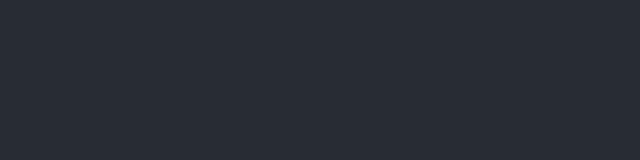
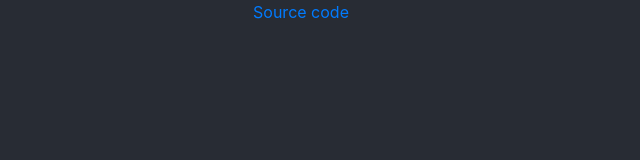
Before and after one commit to Atrello/Hyperlink-Site, a plain HTML site: page index.html in a window 1280 px wide. Shown: the top 160 px of the page, without its empty margins (339-979 px from the left). Drawn offline with nearby package versions, Linux system fonts and the light colour scheme.

Commit message:
Added link to source.

```diff
--- a/css/main.css
+++ b/css/main.css
@@ -22,3 +22,7 @@ li{
     -webkit-transform: translateX(-50%) translateY(-50%);
     transform: translateX(-50%) translateY(-50%);
 }
+
+#footer{
+    text-align: center;
+}
--- a/index.html
+++ b/index.html
@@ -37,4 +37,8 @@
             <li><a href="https://github.com/Atrello" target="_blank"><img src="img/ghwhite.png" alt="Github"></a></li>
         </ul>
     </body>
+
+    <footer id="footer">
+        <a href="https://github.com/Atrello/Hyperlink-Site/" target="_blank">Source code</a>
+    </footer>
 </html>
```
